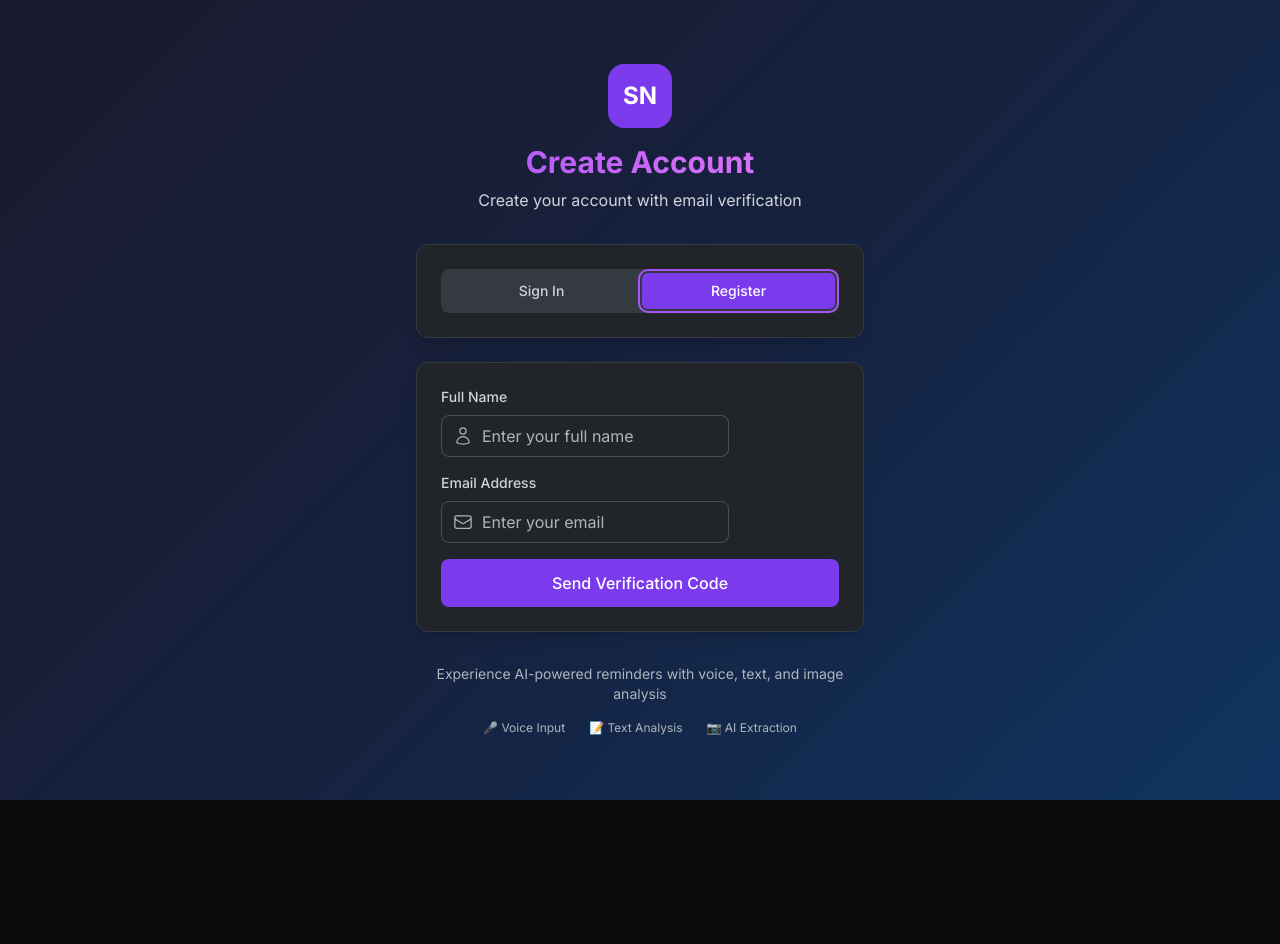
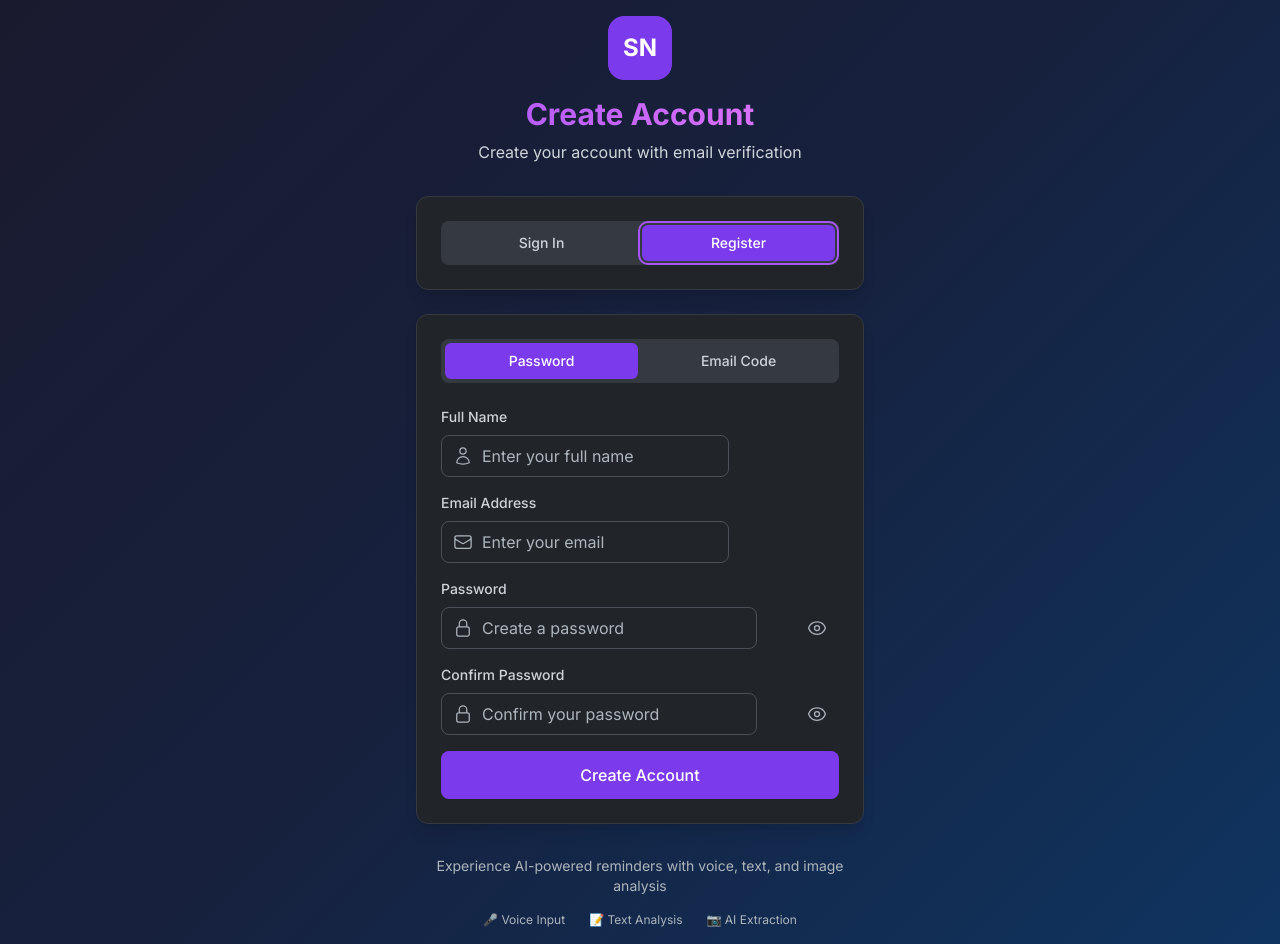
Before and after one commit to RonJo07/Speak-Note-Frontend, a React (Create React App) app: page /login in a window 1280 px wide. Both pictures are taken after a click on the button "Register". Before the commit the page ends 800 px from the top, so only its background shows below. Built offline with nearby package versions, Linux system fonts and the light colour scheme.

Commit message:
error fix-12:06

```diff
--- a/src/pages/Login.tsx
+++ b/src/pages/Login.tsx
@@ -13,6 +13,7 @@ import {
 } from '@heroicons/react/24/outline';
 
 type AuthMode = 'login' | 'register';
+type RegisterMethod = 'password' | 'otp';
 
 const Login: React.FC = () => {
   const [email, setEmail] = useState('');
@@ -21,12 +22,15 @@ const Login: React.FC = () => {
   const [fullName, setFullName] = useState('');
   const [mode, setMode] = useState<AuthMode>('login');
   const [loginMethod, setLoginMethod] = useState<'password' | 'otp'>('password');
+  const [registerMethod, setRegisterMethod] = useState<RegisterMethod>('password');
   const [showPassword, setShowPassword] = useState(false);
+  const [showConfirmPassword, setShowConfirmPassword] = useState(false);
+  const [confirmPassword, setConfirmPassword] = useState('');
   const [isLoading, setIsLoading] = useState(false);
   const [otpSent, setOtpSent] = useState(false);
   const [registrationOtpSent, setRegistrationOtpSent] = useState(false);
 
-  const { login, requestLoginOTP, loginWithOTP, requestRegistrationOTP, registerWithOTP, loading } = useAuth();
+  const { login, requestLoginOTP, loginWithOTP, register, requestRegistrationOTP, registerWithOTP, loading } = useAuth();
   const navigate = useNavigate();
 
   const handlePasswordLogin = async (e: React.FormEvent) => {
@@ -71,6 +75,24 @@ const Login: React.FC = () => {
     setIsLoading(false);
   };
 
+  const handlePasswordRegister = async (e: React.FormEvent) => {
+    e.preventDefault();
+    if (!email || !password || !confirmPassword || !fullName) {
+      toast.error('Please fill in all fields');
+      return;
+    }
+    if (password !== confirmPassword) {
+      toast.error('Passwords do not match');
+      return;
+    }
+    setIsLoading(true);
+    const success = await register(email, password, fullName);
+    if (success) {
+      navigate('/dashboard');
+    }
+    setIsLoading(false);
+  };
+
   const handleRequestRegistrationOTP = async (e: React.FormEvent) => {
     e.preventDefault();
     if (!email || !fullName) {
@@ -102,11 +124,13 @@ const Login: React.FC = () => {
   const resetForm = () => {
     setEmail('');
     setPassword('');
+    setConfirmPassword('');
     setOtp('');
     setFullName('');
     setOtpSent(false);
     setRegistrationOtpSent(false);
     setLoginMethod('password');
+    setRegisterMethod('password');
   };
 
   const switchMode = (newMode: AuthMode) => {
@@ -331,8 +355,33 @@ const Login: React.FC = () => {
             transition={{ delay: 0.3 }}
             className="card"
           >
-            {!registrationOtpSent ? (
-              <form onSubmit={handleRequestRegistrationOTP} className="space-y-4">
+            {/* Registration Method Toggle */}
+            <div className="flex space-x-1 bg-dark-700 p-1 rounded-lg mb-6">
+              <button
+                onClick={() => { setRegisterMethod('password'); resetForm(); }}
+                className={`flex-1 py-2 px-3 rounded-md text-sm font-medium transition-colors ${
+                  registerMethod === 'password'
+                    ? 'bg-purple-600 text-white'
+                    : 'text-dark-300 hover:text-white hover:bg-dark-600'
+                }`}
+              >
+                Password
+              </button>
+              <button
+                onClick={() => { setRegisterMethod('otp'); resetForm(); }}
+                className={`flex-1 py-2 px-3 rounded-md text-sm font-medium transition-colors ${
+                  registerMethod === 'otp'
+                    ? 'bg-purple-600 text-white'
+                    : 'text-dark-300 hover:text-white hover:bg-dark-600'
+                }`}
+              >
+                Email Code
+              </button>
+            </div>
+
+            {/* Password Registration */}
+            {registerMethod === 'password' && (
+              <form onSubmit={handlePasswordRegister} className="space-y-4">
                 <div>
                   <label className="block text-sm font-medium text-dark-300 mb-2">
                     Full Name
@@ -365,10 +414,103 @@ const Login: React.FC = () => {
                     />
                   </div>
                 </div>
+                <div>
+                  <label className="block text-sm font-medium text-dark-300 mb-2">
+                    Password
+                  </label>
+                  <div className="relative">
+                    <LockClosedIcon className="absolute left-3 top-1/2 transform -translate-y-1/2 w-5 h-5 text-dark-400" />
+                    <input
+                      type={showPassword ? 'text' : 'password'}
+                      value={password}
+                      onChange={(e) => setPassword(e.target.value)}
+                      className="input-field pl-10 pr-10"
+                      placeholder="Create a password"
+                      required
+                    />
+                    <button
+                      type="button"
+                      onClick={() => setShowPassword(!showPassword)}
+                      className="absolute right-3 top-1/2 transform -translate-y-1/2 text-dark-400 hover:text-white transition-colors"
+                    >
+                      {showPassword ? <EyeSlashIcon className="w-5 h-5" /> : <EyeIcon className="w-5 h-5" />}
+                    </button>
+                  </div>
+                </div>
+                <div>
+                  <label className="block text-sm font-medium text-dark-300 mb-2">
+                    Confirm Password
+                  </label>
+                  <div className="relative">
+                    <LockClosedIcon className="absolute left-3 top-1/2 transform -translate-y-1/2 w-5 h-5 text-dark-400" />
+                    <input
+                      type={showConfirmPassword ? 'text' : 'password'}
+                      value={confirmPassword}
+                      onChange={(e) => setConfirmPassword(e.target.value)}
+                      className="input-field pl-10 pr-10"
+                      placeholder="Confirm your password"
+                      required
+                    />
+                    <button
+                      type="button"
+                      onClick={() => setShowConfirmPassword(!showConfirmPassword)}
+                      className="absolute right-3 top-1/2 transform -translate-y-1/2 text-dark-400 hover:text-white transition-colors"
+                    >
+                      {showConfirmPassword ? <EyeSlashIcon className="w-5 h-5" /> : <EyeIcon className="w-5 h-5" />}
+                    </button>
+                  </div>
+                </div>
                 <button
                   type="submit"
                   disabled={isLoading}
                   className="w-full bg-purple-600 hover:bg-purple-700 text-white py-3 px-4 rounded-lg font-medium transition-colors disabled:opacity-50"
+                >
+                  {isLoading ? 'Creating account...' : 'Create Account'}
+                </button>
+              </form>
+            )}
+
+            {/* OTP Registration */}
+            {registerMethod === 'otp' && (
+              <div className="space-y-4">
+                {!registrationOtpSent ? (
+                  <form onSubmit={handleRequestRegistrationOTP}>
+                    <div>
+                      <label className="block text-sm font-medium text-dark-300 mb-2">
+                        Full Name
+                      </label>
+                      <div className="relative">
+                        <UserIcon className="absolute left-3 top-1/2 transform -translate-y-1/2 w-5 h-5 text-dark-400" />
+                        <input
+                          type="text"
+                          value={fullName}
+                          onChange={(e) => setFullName(e.target.value)}
+                          className="input-field pl-10"
+                          placeholder="Enter your full name"
+                          required
+                        />
+                      </div>
+                    </div>
+                    <div className="mt-4">
+                      <label className="block text-sm font-medium text-dark-300 mb-2">
+                        Email Address
+                      </label>
+                      <div className="relative">
+                        <EnvelopeIcon className="absolute left-3 top-1/2 transform -translate-y-1/2 w-5 h-5 text-dark-400" />
+                        <input
+                          type="email"
+                          value={email}
+                          onChange={(e) => setEmail(e.target.value)}
+                          className="input-field pl-10"
+                          placeholder="Enter your email"
+                          required
+                        />
+                      </div>
+                    </div>
+                    <button
+                      type="submit"
+                      disabled={isLoading}
+                      className="w-full bg-purple-600 hover:bg-purple-700 text-white py-3 px-4 rounded-lg font-medium transition-colors disabled:opacity-50 mt-4"
                     >
                       {isLoading ? 'Sending...' : 'Send Verification Code'}
                     </button>
@@ -414,6 +556,8 @@ const Login: React.FC = () => {
                     </div>
                   </form>
                 )}
+              </div>
+            )}
           </motion.div>
         )}
 
```
Lines whose indentation alone changed are shown as unchanged.
